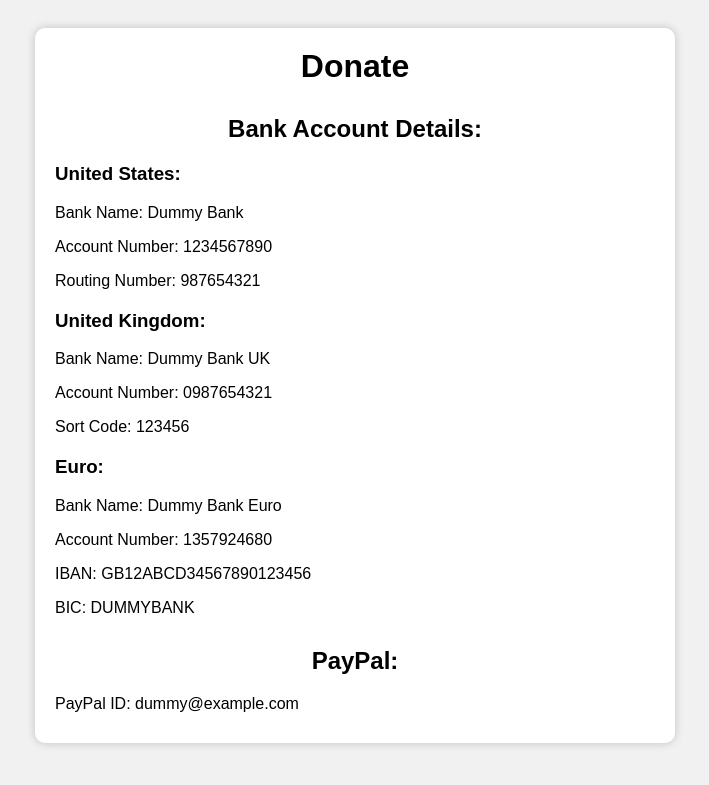
After one commit to owaisbashi/missing_person, a Flask app: page /donation in a window 1280 px wide. The commit adds this page. Shown: the top 785 px of the page, without its empty margins (285-994 px from the left). Run offline with Flask 3, Linux system fonts and the light colour scheme.

Commit message:
donation page added

```diff
--- a/main.py
+++ b/main.py
@@ -34,6 +34,10 @@ def get_place_from_coordinates(latitude, longitude):
     else:
         return "No results found for the given coordinates."
 
+
+@app.route('/donation')
+def donation():
+    return render_template('donation.html')
 
 @app.route('/form_submission',methods=['POST'])
 def form_submision():
--- /dev/null
+++ b/templates/donation.html
@@ -0,0 +1,72 @@
+<!DOCTYPE html>
+<html>
+  <head>
+    <title>Donation Page</title>
+    <style>
+      body {
+        font-family: Arial, sans-serif;
+        background-color: #f1f1f1;
+        padding: 20px;
+      }
+
+      h1 {
+        text-align: center;
+        margin-top: 0;
+      }
+
+      h2 {
+        margin-top: 30px;
+        text-align: center;
+      }
+
+      h3 {
+        margin-top: 20px;
+      }
+
+      p {
+        margin-bottom: 10px;
+      }
+
+      .container {
+        max-width: 600px;
+        margin: 0 auto;
+        background-color: white;
+        padding: 20px;
+        border-radius: 10px;
+        box-shadow: 0 0 10px rgba(0, 0, 0, 0.2);
+      }
+
+      .bank-details {
+        margin-top: 30px;
+      }
+    </style>
+  </head>
+  <body>
+    <div class="container">
+      <h1>Donate</h1>
+
+      <div class="bank-details">
+        <h2>Bank Account Details:</h2>
+
+        <h3>United States:</h3>
+        <p>Bank Name: Dummy Bank</p>
+        <p>Account Number: 1234567890</p>
+        <p>Routing Number: 987654321</p>
+
+        <h3>United Kingdom:</h3>
+        <p>Bank Name: Dummy Bank UK</p>
+        <p>Account Number: 0987654321</p>
+        <p>Sort Code: 123456</p>
+
+        <h3>Euro:</h3>
+        <p>Bank Name: Dummy Bank Euro</p>
+        <p>Account Number: 1357924680</p>
+        <p>IBAN: GB12ABCD34567890123456</p>
+        <p>BIC: DUMMYBANK</p>
+      </div>
+
+      <h2>PayPal:</h2>
+      <p>PayPal ID: dummy@example.com</p>
+    </div>
+  </body>
+</html>
```
Also changed, not shown: templates/main.html (+17 -0 lines).
